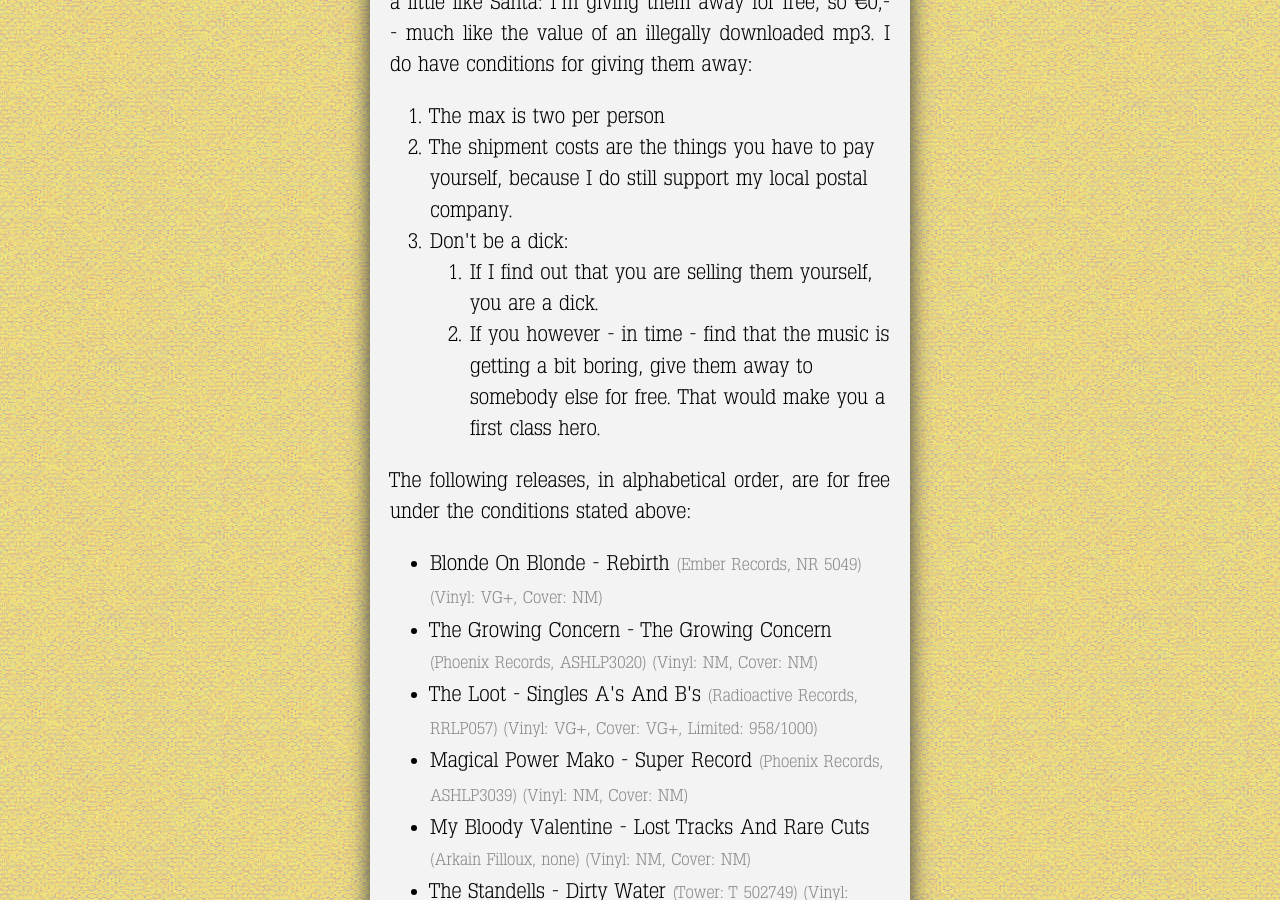
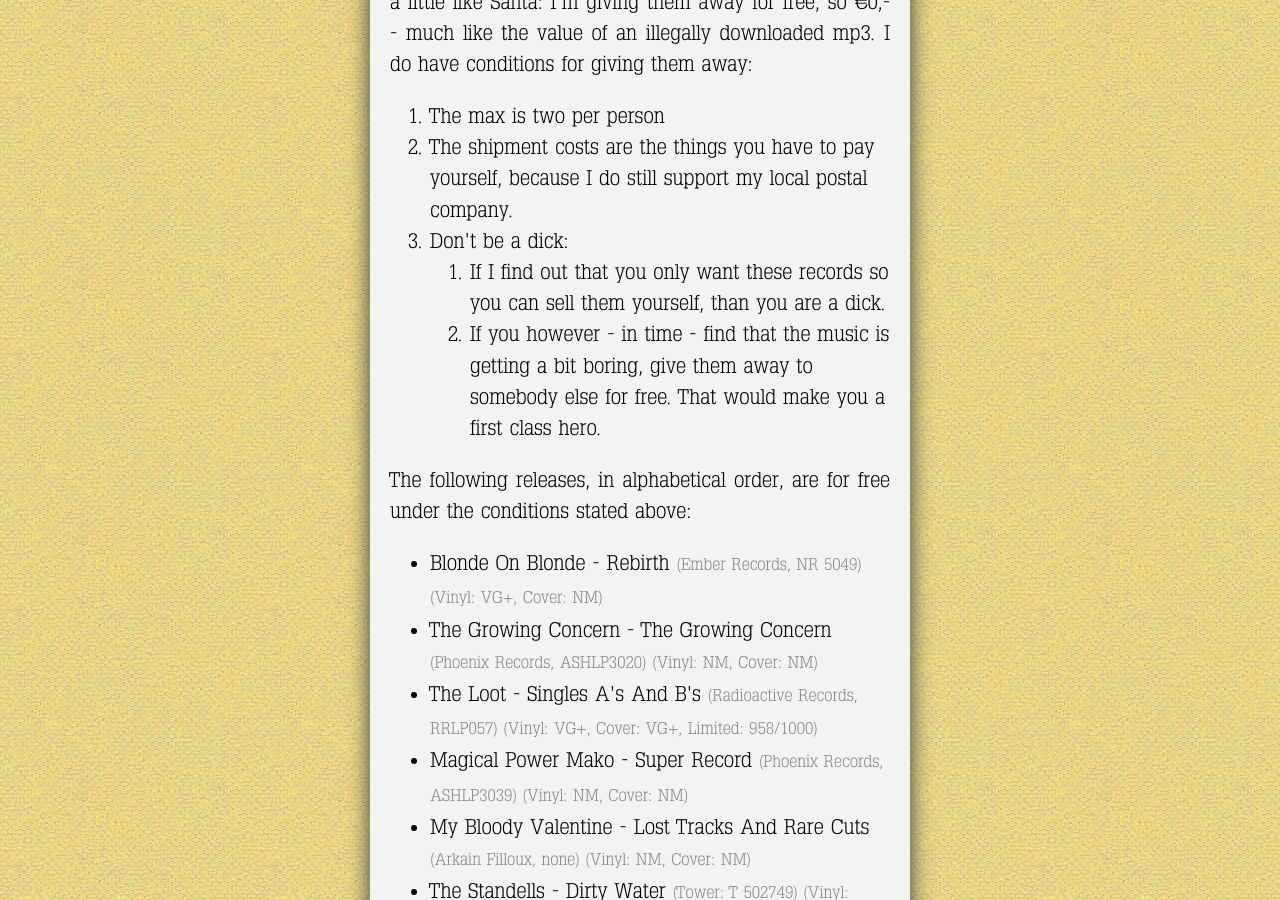
Before and after one commit to grdw/lorikeet, a Jekyll site: the page built from _posts/2017-12-10-free-bootlegs.md, in a window 1280 px wide and 900 px high, scrolled down 1524 px. Built offline with Jekyll 4.4.1, drawn with Linux system fonts in a browser that asks for light colours.

Commit message:
Change phrase

```diff
--- a/_posts/2017-12-10-free-bootlegs.md
+++ b/_posts/2017-12-10-free-bootlegs.md
@@ -57,7 +57,8 @@
     <li>Don't be a dick:
       <ol>
         <li>
-          If I find out that you are selling them yourself, you are a dick.
+          If I find out that you only want these records so you can sell them yourself,
+          than you are a dick.
         </li>
         <li>
           If you however - in time - find that the music is getting a bit
```
